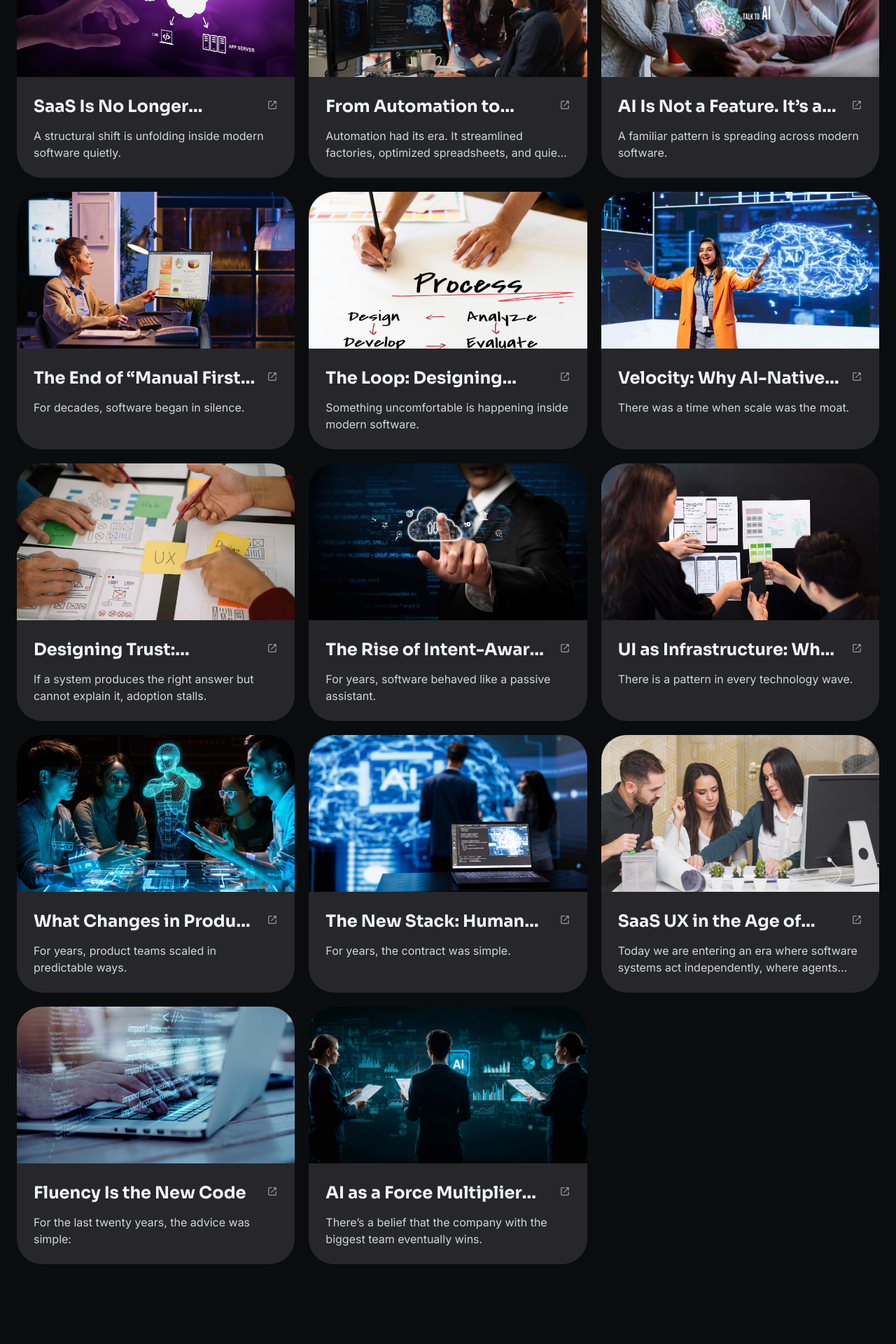
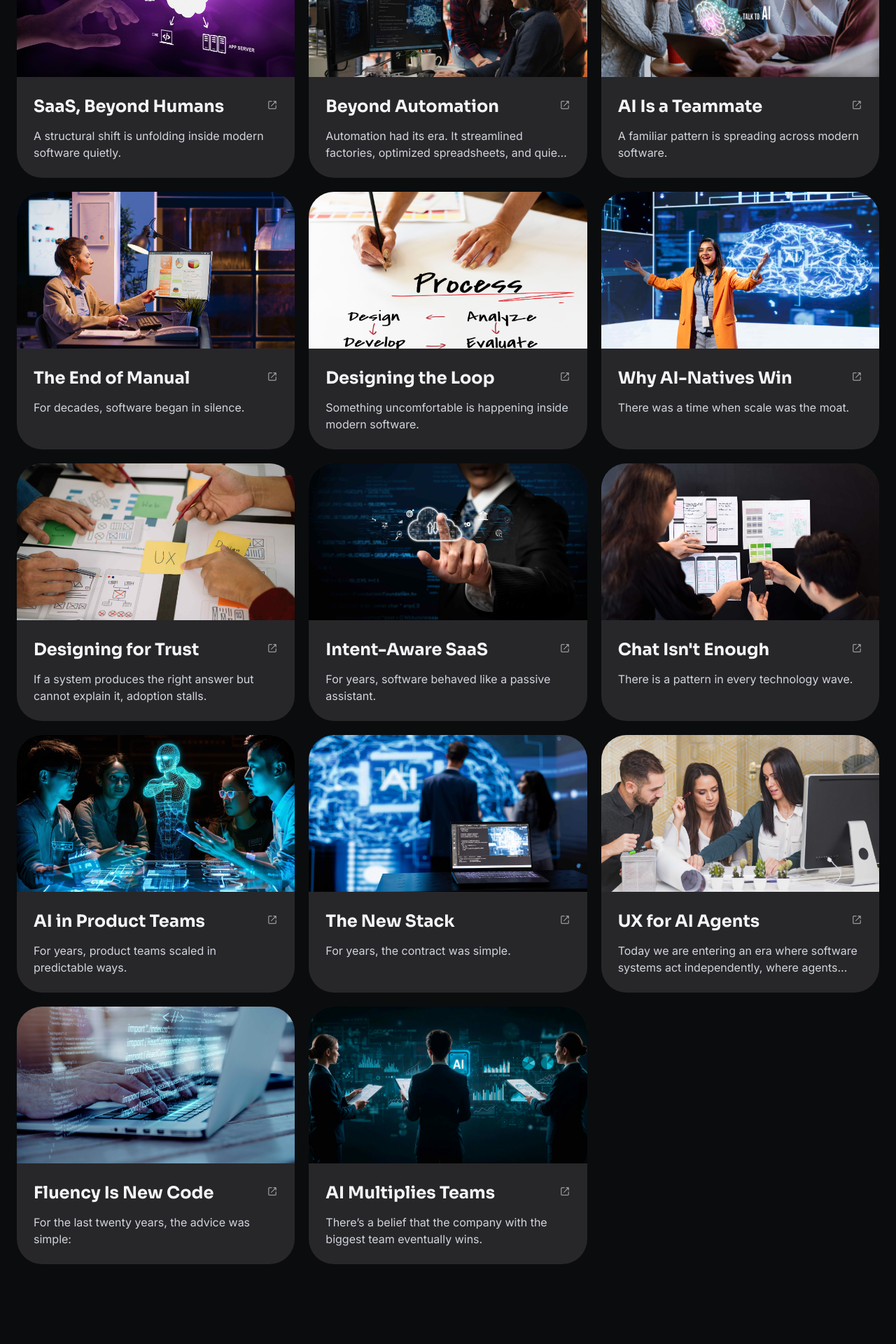
Before and after one commit to dexiodesigns/DLX-website, a React (Vite) app: page /Resources in a window 1280 px wide. Shown: the part 1080-3000 px from the top of the page at 70% size. Built offline with nearby package versions, Linux system fonts and the light colour scheme; the HTML template or start-up script is replaced by a standard one.

Commit message:
contact and resources page ui edits updated

```diff
--- a/src/components/ContactPageFooter2.tsx
+++ b/src/components/ContactPageFooter2.tsx
@@ -364,7 +364,7 @@ const ContactPageFooter2 = ({ }) => {
                           color: '#D5D7DD',
                         }}
                       >
-                        We reach out when the right role opens
+                        Send your portfolio, and we'll reach out when the right role opens
                       </p>
                     </div>
                     <div className="flex items-center justify-center w-[40px] h-[40px]">
@@ -423,7 +423,7 @@ const ContactPageFooter2 = ({ }) => {
                       color: '#D5D7DD',
                     }}
                   >
-                    We reach out when the right role opens
+                    Send your portfolio, and we'll reach out when the right role opens
                   </p>
                   <a
                     href="mailto:careers@dexiolabx.com"
--- a/src/pages/Contact.tsx
+++ b/src/pages/Contact.tsx
@@ -356,7 +356,7 @@ export default function Contact() {
                   name="companyName"
                   value={formData.companyName}
                   onChange={handleInputChange}
-                  placeholder="Example: Lenovo, Freshworks, SuperOps, ..."
+                  placeholder="e.g. Acme Technologies"
                   required
                   className="w-full px-4 py-3 rounded-lg outline-none transition focus:ring-1 focus:ring-zinc-600"
                   style={{
--- a/src/pages/Resources.tsx
+++ b/src/pages/Resources.tsx
@@ -61,7 +61,7 @@ export default function Resources() {
                 </div>
                 <div className="flex-1 self-stretch p-6 flex flex-col justify-start items-start gap-3 relative z-10 transition-colors duration-400 card-content-overlay">
                   <div className="self-stretch flex justify-start items-start gap-4">
-                    <div className="flex-1 text-gray-100 text-2xl font-bold font-['Sora'] leading-9 line-clamp-1">SaaS Is No Longer Human-Only</div>
+                    <div className="flex-1 text-gray-100 text-2xl font-bold font-['Sora'] leading-9 line-clamp-1">SaaS, Beyond Humans</div>
                     <div className="flex-shrink-0 w-5 h-5 md:w-4 md:h-4 mt-2 flex items-center justify-center opacity-70 card-icon-overlay transition-all duration-400">
                       <img src={OpenIcon} alt="Arrow" className="w-full h-full object-contain" />
                     </div>
@@ -75,7 +75,7 @@ export default function Resources() {
                 </div>
                 <div className="flex-1 self-stretch p-6 flex flex-col justify-start items-start gap-3 relative z-10 transition-colors duration-400 card-content-overlay">
                   <div className="self-stretch flex justify-start items-start gap-4">
-                    <div className="flex-1 text-gray-100 text-2xl font-bold font-['Sora'] leading-9 line-clamp-1">From Automation to Collaboration</div>
+                    <div className="flex-1 text-gray-100 text-2xl font-bold font-['Sora'] leading-9 line-clamp-1">Beyond Automation</div>
                     <div className="flex-shrink-0 w-5 h-5 md:w-4 md:h-4 mt-2 flex items-center justify-center opacity-70 card-icon-overlay transition-all duration-400">
                       <img src={OpenIcon} alt="Arrow" className="w-full h-full object-contain" />
                     </div>
@@ -89,7 +89,7 @@ export default function Resources() {
                 </div>
                 <div className="flex-1 self-stretch p-6 flex flex-col justify-start items-start gap-3 relative z-10 transition-colors duration-400 card-content-overlay">
                   <div className="self-stretch flex justify-start items-start gap-4">
-                    <div className="flex-1 text-gray-100 text-2xl font-bold font-['Sora'] leading-9 line-clamp-1">AI Is Not a Feature. It’s a Teammate.</div>
+                    <div className="flex-1 text-gray-100 text-2xl font-bold font-['Sora'] leading-9 line-clamp-1">AI Is a Teammate</div>
                     <div className="flex-shrink-0 w-5 h-5 md:w-4 md:h-4 mt-2 flex items-center justify-center opacity-70 card-icon-overlay transition-all duration-400">
                       <img src={OpenIcon} alt="Arrow" className="w-full h-full object-contain" />
                     </div>
@@ -103,7 +103,7 @@ export default function Resources() {
                 </div>
                 <div className="flex-1 self-stretch p-6 flex flex-col justify-start items-start gap-3 relative z-10 transition-colors duration-400 card-content-overlay">
                   <div className="self-stretch flex justify-start items-start gap-4">
-                    <div className="flex-1 text-gray-100 text-2xl font-bold font-['Sora'] leading-9 line-clamp-1">The End of “Manual First” SaaS Thinking</div>
+                    <div className="flex-1 text-gray-100 text-2xl font-bold font-['Sora'] leading-9 line-clamp-1">The End of Manual</div>
                     <div className="flex-shrink-0 w-5 h-5 md:w-4 md:h-4 mt-2 flex items-center justify-center opacity-70 card-icon-overlay transition-all duration-400">
                       <img src={OpenIcon} alt="Arrow" className="w-full h-full object-contain" />
                     </div>
@@ -118,7 +118,7 @@ export default function Resources() {
                 </div>
                 <div className="flex-1 self-stretch p-6 flex flex-col justify-start items-start gap-3 relative z-10 transition-colors duration-400 card-content-overlay">
                   <div className="self-stretch flex justify-start items-start gap-4">
-                    <div className="flex-1 text-gray-100 text-2xl font-bold font-['Sora'] leading-9 line-clamp-1">The Loop: Designing Human-in-the-Loop</div>
+                    <div className="flex-1 text-gray-100 text-2xl font-bold font-['Sora'] leading-9 line-clamp-1">Designing the Loop</div>
                     <div className="flex-shrink-0 w-5 h-5 md:w-4 md:h-4 mt-2 flex items-center justify-center opacity-70 card-icon-overlay transition-all duration-400">
                       <img src={OpenIcon} alt="Arrow" className="w-full h-full object-contain" />
                     </div>
@@ -132,7 +132,7 @@ export default function Resources() {
                 </div>
                 <div className="flex-1 self-stretch p-6 flex flex-col justify-start items-start gap-3 relative z-10 transition-colors duration-400 card-content-overlay">
                   <div className="self-stretch flex justify-start items-start gap-4">
-                    <div className="flex-1 text-gray-100 text-2xl font-bold font-['Sora'] leading-9 line-clamp-1">Velocity: Why AI-Native Companies Win</div>
+                    <div className="flex-1 text-gray-100 text-2xl font-bold font-['Sora'] leading-9 line-clamp-1">Why AI-Natives Win</div>
                     <div className="flex-shrink-0 w-5 h-5 md:w-4 md:h-4 mt-2 flex items-center justify-center opacity-70 card-icon-overlay transition-all duration-400">
                       <img src={OpenIcon} alt="Arrow" className="w-full h-full object-contain" />
                     </div>
@@ -146,7 +146,7 @@ export default function Resources() {
                 </div>
                 <div className="flex-1 self-stretch p-6 flex flex-col justify-start items-start gap-3 relative z-10 transition-colors duration-400 card-content-overlay">
                   <div className="self-stretch flex justify-start items-start gap-4">
-                    <div className="flex-1 text-gray-100 text-2xl font-bold font-['Sora'] leading-9 line-clamp-1">Designing Trust: Explainability as a UX</div>
+                    <div className="flex-1 text-gray-100 text-2xl font-bold font-['Sora'] leading-9 line-clamp-1">Designing for Trust</div>
                     <div className="flex-shrink-0 w-5 h-5 md:w-4 md:h-4 mt-2 flex items-center justify-center opacity-70 card-icon-overlay transition-all duration-400">
                       <img src={OpenIcon} alt="Arrow" className="w-full h-full object-contain" />
                     </div>
@@ -160,7 +160,7 @@ export default function Resources() {
                 </div>
                 <div className="flex-1 self-stretch p-6 flex flex-col justify-start items-start gap-3 relative z-10 transition-colors duration-400 card-content-overlay">
                   <div className="self-stretch flex justify-start items-start gap-4">
-                    <div className="flex-1 text-gray-100 text-2xl font-bold font-['Sora'] leading-9 line-clamp-1">The Rise of Intent-Aware SaaS</div>
+                    <div className="flex-1 text-gray-100 text-2xl font-bold font-['Sora'] leading-9 line-clamp-1">Intent-Aware SaaS</div>
                     <div className="flex-shrink-0 w-5 h-5 md:w-4 md:h-4 mt-2 flex items-center justify-center opacity-70 card-icon-overlay transition-all duration-400">
                       <img src={OpenIcon} alt="Arrow" className="w-full h-full object-contain" />
                     </div>
@@ -174,7 +174,7 @@ export default function Resources() {
                 </div>
                 <div className="flex-1 self-stretch p-6 flex flex-col justify-start items-start gap-3 relative z-10 transition-colors duration-400 card-content-overlay">
                   <div className="self-stretch flex justify-start items-start gap-4">
-                    <div className="flex-1 text-gray-100 text-2xl font-bold font-['Sora'] leading-9 line-clamp-1">UI as Infrastructure: Why Chat Interfaces</div>
+                    <div className="flex-1 text-gray-100 text-2xl font-bold font-['Sora'] leading-9 line-clamp-1">Chat Isn't Enough</div>
                     <div className="flex-shrink-0 w-5 h-5 md:w-4 md:h-4 mt-2 flex items-center justify-center opacity-70 card-icon-overlay transition-all duration-400">
                       <img src={OpenIcon} alt="Arrow" className="w-full h-full object-contain" />
                     </div>
@@ -188,7 +188,7 @@ export default function Resources() {
                 </div>
                 <div className="flex-1 self-stretch p-6 flex flex-col justify-start items-start gap-3 relative z-10 transition-colors duration-400 card-content-overlay">
                   <div className="self-stretch flex justify-start items-start gap-4">
-                    <div className="flex-1 text-gray-100 text-2xl font-bold font-['Sora'] leading-9 line-clamp-1">What Changes in Product Teams When AI</div>
+                    <div className="flex-1 text-gray-100 text-2xl font-bold font-['Sora'] leading-9 line-clamp-1">AI in Product Teams</div>
                     <div className="flex-shrink-0 w-5 h-5 md:w-4 md:h-4 mt-2 flex items-center justify-center opacity-70 card-icon-overlay transition-all duration-400">
                       <img src={OpenIcon} alt="Arrow" className="w-full h-full object-contain" />
                     </div>
@@ -203,7 +203,7 @@ export default function Resources() {
                 </div>
                 <div className="flex-1 self-stretch p-6 flex flex-col justify-start items-start gap-3 relative z-10 transition-colors duration-400 card-content-overlay">
                   <div className="self-stretch flex justify-start items-start gap-4">
-                    <div className="flex-1 text-gray-100 text-2xl font-bold font-['Sora'] leading-9 line-clamp-1">The New Stack: Humans, AI, and Systems</div>
+                    <div className="flex-1 text-gray-100 text-2xl font-bold font-['Sora'] leading-9 line-clamp-1">The New Stack</div>
                     <div className="flex-shrink-0 w-5 h-5 md:w-4 md:h-4 mt-2 flex items-center justify-center opacity-70 card-icon-overlay transition-all duration-400">
                       <img src={OpenIcon} alt="Arrow" className="w-full h-full object-contain" />
                     </div>
@@ -218,7 +218,7 @@ export default function Resources() {
                 </div>
                 <div className="flex-1 self-stretch p-6 flex flex-col justify-start items-start gap-3 relative z-10 transition-colors duration-400 card-content-overlay">
                   <div className="self-stretch flex justify-start items-start gap-4">
-                    <div className="flex-1 text-gray-100 text-2xl font-bold font-['Sora'] leading-9 line-clamp-1">SaaS UX in the Age of Agents</div>
+                    <div className="flex-1 text-gray-100 text-2xl font-bold font-['Sora'] leading-9 line-clamp-1">UX for AI Agents</div>
                     <div className="flex-shrink-0 w-5 h-5 md:w-4 md:h-4 mt-2 flex items-center justify-center opacity-70 card-icon-overlay transition-all duration-400">
                       <img src={OpenIcon} alt="Arrow" className="w-full h-full object-contain" />
                     </div>
@@ -232,7 +232,7 @@ export default function Resources() {
                 </div>
                 <div className="flex-1 self-stretch p-6 flex flex-col justify-start items-start gap-3 relative z-10 transition-colors duration-400 card-content-overlay">
                   <div className="self-stretch flex justify-start items-start gap-4">
-                    <div className="flex-1 text-gray-100 text-2xl font-bold font-['Sora'] leading-9 line-clamp-1">Fluency Is the New Code</div>
+                    <div className="flex-1 text-gray-100 text-2xl font-bold font-['Sora'] leading-9 line-clamp-1">Fluency Is New Code</div>
                     <div className="flex-shrink-0 w-5 h-5 md:w-4 md:h-4 mt-2 flex items-center justify-center opacity-70 card-icon-overlay transition-all duration-400">
                       <img src={OpenIcon} alt="Arrow" className="w-full h-full object-contain" />
                     </div>
@@ -246,7 +246,7 @@ export default function Resources() {
                 </div>
                 <div className="flex-1 self-stretch p-6 flex flex-col justify-start items-start gap-3 relative z-10 transition-colors duration-400 card-content-overlay">
                   <div className="self-stretch flex justify-start items-start gap-4">
-                    <div className="flex-1 text-gray-100 text-2xl font-bold font-['Sora'] leading-9 line-clamp-1">AI as a Force Multiplier for Startups</div>
+                    <div className="flex-1 text-gray-100 text-2xl font-bold font-['Sora'] leading-9 line-clamp-1">AI Multiplies Teams</div>
                     <div className="flex-shrink-0 w-5 h-5 md:w-4 md:h-4 mt-2 flex items-center justify-center opacity-70 card-icon-overlay transition-all duration-400">
                       <img src={OpenIcon} alt="Arrow" className="w-full h-full object-contain" />
                     </div>
@@ -262,8 +262,8 @@ export default function Resources() {
       {/* --- Talk Section --- */}
       <ContactFooter
         title="Our experts work closely with teams to explore challenges together, exchange perspectives, and co-create better ways forward through shared learning."
-        subtitle="Learning doesn’t stop at reading."
-        buttonText="Work With Us"
+        subtitle="Reading is the start. Building is next."
+        buttonText="Start a Conversation"
       />
       {/* --- Footer --- */}
       {/* <Footer/> */}
```
Also changed, not shown: src/pages/Company.tsx (+4 -4 lines).
